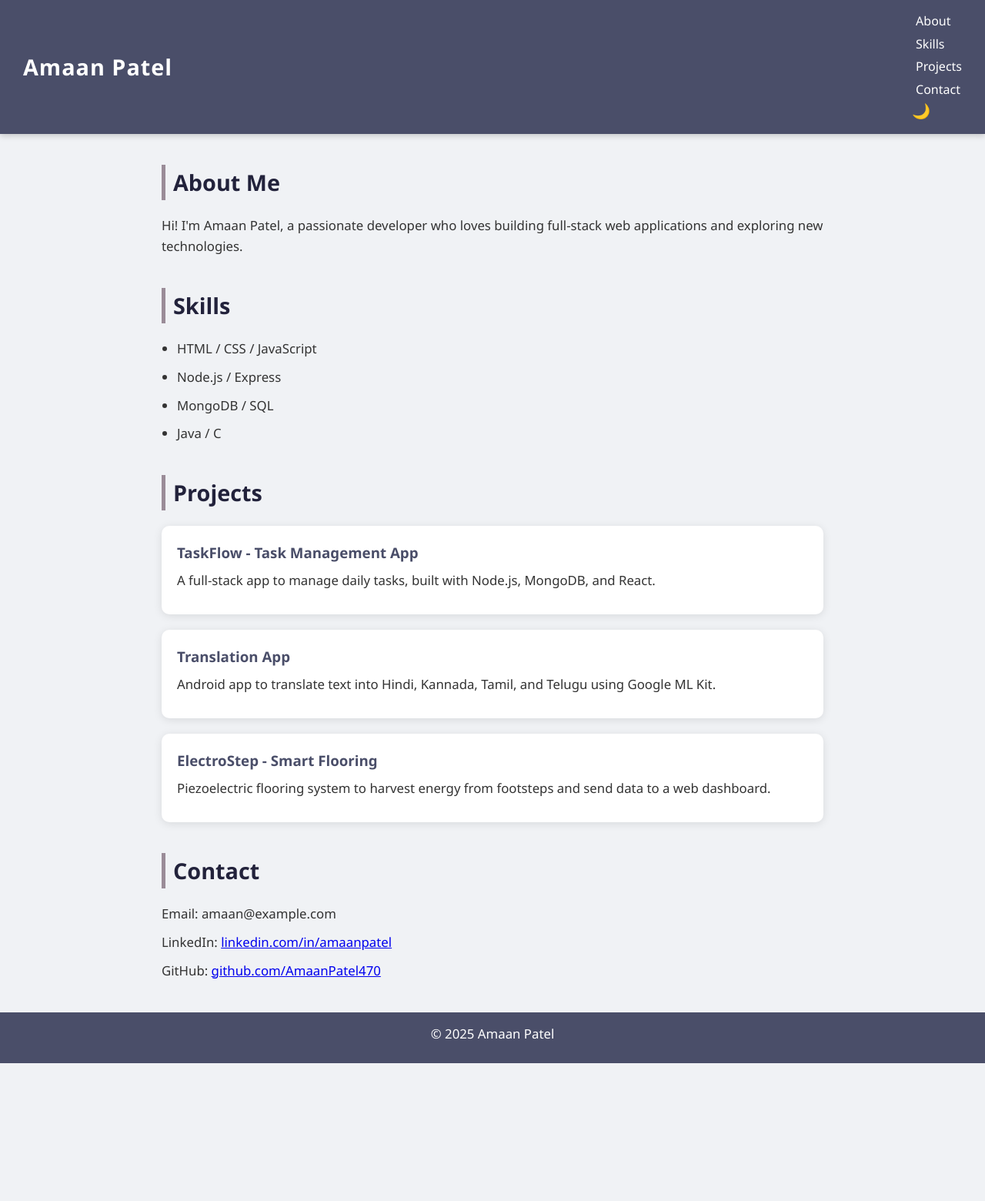
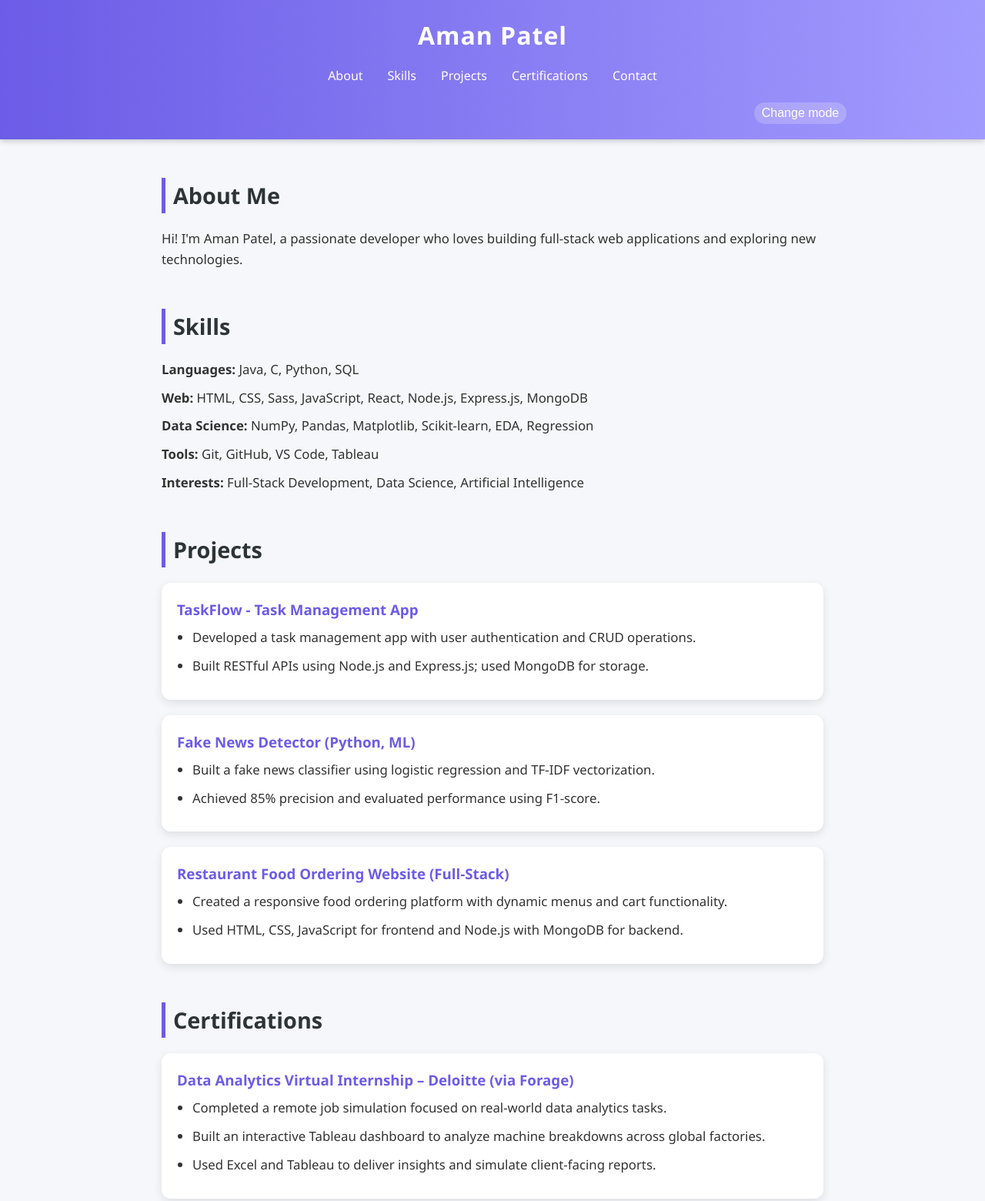
Before and after one commit to AmanPatel470/AmanPatel470.github.io, a plain HTML site: page index.html in a window 1280 px wide. Shown: the top 1560 px of the page at 77% size. Before the commit the page ends 1381 px from the top, so only its background shows below. Drawn offline with Linux system fonts and the light colour scheme.

Commit message:
Portfolio

```diff
--- a/index.html
+++ b/index.html
@@ -11,36 +11,55 @@
       box-sizing: border-box;
     }
 
+    html {
+      scroll-behavior: smooth;
+      scroll-padding-top: 150px; /* Prevents sections from hiding behind sticky header */
+    }
+
     body {
-  font-family: 'Segoe UI', sans-serif;
-  background: #f0f2f5;
+      font-family: 'Segoe UI', 'Roboto', sans-serif;
+      background: #f5f7fa;
       color: #333;
-  scroll-behavior: smooth;
       line-height: 1.6;
       transition: background 0.4s, color 0.4s;
     }
 
     header {
-  background: #4a4e69;
+      background: linear-gradient(90deg, #6c5ce7, #a29bfe);
       color: #fff;
-  padding: 15px 30px;
-  display: flex;
-  align-items: center;
-  justify-content: space-between;
+      padding: 20px;
+      text-align: center;
       box-shadow: 0 2px 8px rgba(0,0,0,0.2);
+      position: sticky;
+      top: 0;
+      z-index: 1000;
     }
 
     header h1 {
-  font-size: 1.8rem;
+      font-size: 2rem;
       letter-spacing: 1px;
+      margin-bottom: 10px;
     }
 
-nav a {
+    nav {
+      display: flex;
+      justify-content: center;
+      align-items: center;
+      flex-wrap: wrap;
+      gap: 12px;
+    }
+
+    nav a, nav button {
       color: #fff;
-  margin-left: 20px;
       text-decoration: none;
       font-weight: 500;
+      font-size: 1rem;
+      background: none;
+      border: none;
+      cursor: pointer;
+      transition: color 0.3s;
       position: relative;
+      padding: 5px 10px;
     }
 
     nav a::after {
@@ -48,7 +67,7 @@ nav a::after {
       display: block;
       width: 0;
       height: 2px;
-  background: #9a8c98;
+      background: #fdcb6e;
       transition: width 0.3s;
       margin-top: 2px;
     }
@@ -58,25 +77,25 @@ nav a:hover::after {
     }
 
     nav button {
-  background: none;
-  border: none;
-  color: #fff;
-  font-size: 1.2rem;
-  cursor: pointer;
-  margin-left: 15px;
+      border-radius: 20px;
+      background: rgba(255,255,255,0.2);
+    }
+
+    nav button:hover {
+      background: rgba(255,255,255,0.3);
     }
 
     section {
       max-width: 900px;
-  margin: 40px auto;
+      margin: 50px auto;
       padding: 0 20px;
     }
 
     h2 {
       margin-bottom: 20px;
-  color: #22223b;
+      color: #2d3436;
       font-size: 1.8rem;
-  border-left: 5px solid #9a8c98;
+      border-left: 5px solid #6c5ce7;
       padding-left: 10px;
     }
 
@@ -92,113 +111,170 @@ ul {
 
     .project {
       background: #fff;
-  border-radius: 10px;
+      border-radius: 12px;
       padding: 20px;
       margin-bottom: 20px;
-  box-shadow: 0 2px 12px rgba(0,0,0,0.1);
-  transition: transform 0.3s;
+      box-shadow: 0 4px 12px rgba(0,0,0,0.1);
+      transition: transform 0.3s, box-shadow 0.3s;
     }
 
     .project:hover {
       transform: translateY(-5px);
+      box-shadow: 0 8px 16px rgba(0,0,0,0.15);
     }
 
     .project h3 {
       margin-bottom: 8px;
-  color: #4a4e69;
+      color: #6c5ce7;
+    }
+
+    #contact a {
+      color: #6c5ce7;
+      text-decoration: none;
+    }
+
+    #contact a:hover {
+      text-decoration: underline;
     }
 
     footer {
       text-align: center;
       padding: 15px;
-  background: #4a4e69;
+      background: linear-gradient(90deg, #6c5ce7, #a29bfe);
       color: #fff;
       margin-top: 40px;
     }
 
-/* Dark mode */
     body.dark {
-  background: #22223b;
-  color: #eee;
+      background: #2d3436;
+      color: #dfe6e9;
     }
 
-body.dark header, body.dark footer {
-  background: #000;
+    body.dark header,
+    body.dark footer {
+      background: linear-gradient(90deg, #000, #222);
     }
 
     body.dark .project {
-  background: #2a2a40;
+      background: #3a3a3a;
     }
 
     body.dark h2 {
-  color: #c9ada7;
-  border-left-color: #c9ada7;
+      color: #dfe6e9;
+      border-left-color: #fdcb6e;
     }
 
     body.dark nav a::after {
-  background: #c9ada7;
+      background: #fdcb6e;
     }
 
+    body.dark #contact a {
+      color: #fdcb6e;
+    }
+    #toggleTheme {
+        margin-left: 800px;
+    }
   </style>
 </head>
 <body>
   <header>
-    <h1>Amaan Patel</h1>
+    <h1>Aman Patel</h1>
     <nav>
       <a href="#about">About</a>
       <a href="#skills">Skills</a>
       <a href="#projects">Projects</a>
+      <a href="#certifications">Certifications</a>
       <a href="#contact">Contact</a>
-      <button id="toggleTheme">🌙</button>
+      <button id="toggleTheme">Change mode</button>
     </nav>
   </header>
 
   <section id="about">
     <h2>About Me</h2>
-    <p>Hi! I'm Amaan Patel, a passionate developer who loves building full-stack web applications and exploring new technologies.</p>
+    <p>Hi! I'm Aman Patel, a passionate developer who loves building full-stack web applications and exploring new technologies.</p>
   </section>
 
   <section id="skills">
     <h2>Skills</h2>
-    <ul>
-      <li>HTML / CSS / JavaScript</li>
-      <li>Node.js / Express</li>
-      <li>MongoDB / SQL</li>
-      <li>Java / C</li>
-    </ul>
+    <p><strong>Languages:</strong> Java, C, Python, SQL</p>
+    <p><strong>Web:</strong> HTML, CSS, Sass, JavaScript, React, Node.js, Express.js, MongoDB</p>
+    <p><strong>Data Science:</strong> NumPy, Pandas, Matplotlib, Scikit-learn, EDA, Regression</p>
+    <p><strong>Tools:</strong> Git, GitHub, VS Code, Tableau</p>
+    <p><strong>Interests:</strong> Full-Stack Development, Data Science, Artificial Intelligence</p>
   </section>
 
   <section id="projects">
     <h2>Projects</h2>
     <div class="project">
       <h3>TaskFlow - Task Management App</h3>
-      <p>A full-stack app to manage daily tasks, built with Node.js, MongoDB, and React.</p>
+      <ul>
+        <li>Developed a task management app with user authentication and CRUD operations.</li>
+        <li>Built RESTful APIs using Node.js and Express.js; used MongoDB for storage.</li>
+      </ul>
     </div>
     <div class="project">
-      <h3>Translation App</h3>
-      <p>Android app to translate text into Hindi, Kannada, Tamil, and Telugu using Google ML Kit.</p>
+      <h3>Fake News Detector (Python, ML)</h3>
+      <ul>
+        <li>Built a fake news classifier using logistic regression and TF-IDF vectorization.</li>
+        <li>Achieved 85% precision and evaluated performance using F1-score.</li>
+      </ul>
     </div>
     <div class="project">
-      <h3>ElectroStep - Smart Flooring</h3>
-      <p>Piezoelectric flooring system to harvest energy from footsteps and send data to a web dashboard.</p>
+      <h3>Restaurant Food Ordering Website (Full-Stack)</h3>
+      <ul>
+        <li>Created a responsive food ordering platform with dynamic menus and cart functionality.</li>
+        <li>Used HTML, CSS, JavaScript for frontend and Node.js with MongoDB for backend.</li>
+      </ul>
+    </div>
+  </section>
+
+  <section id="certifications">
+    <h2>Certifications</h2>
+    <div class="project">
+      <h3>Data Analytics Virtual Internship – Deloitte (via Forage)</h3>
+      <ul>
+        <li>Completed a remote job simulation focused on real-world data analytics tasks.</li>
+        <li>Built an interactive Tableau dashboard to analyze machine breakdowns across global factories.</li>
+        <li>Used Excel and Tableau to deliver insights and simulate client-facing reports.</li>
+      </ul>
+    </div>
+    <div class="project">
+      <h3>Databases for Developers: Foundations – Oracle Dev Gym</h3>
+      <ul>
+        <li>Learned SQL fundamentals, relational modeling, and query optimization.</li>
+        <li>Completed hands-on exercises guided by Oracle experts.</li>
+      </ul>
+    </div>
+    <div class="project">
+      <h3>Data Science & Machine Learning – Simplilearn</h3>
+      <ul>
+        <li>Covered Python, Pandas, data visualization, and machine learning algorithms.</li>
+        <li>Worked on supervised and unsupervised learning, model evaluation, and EDA.</li>
+      </ul>
     </div>
   </section>
 
   <section id="contact">
     <h2>Contact</h2>
-    <p>Email: amaan@example.com</p>
-    <p>LinkedIn: <a href="#">linkedin.com/in/amaanpatel</a></p>
-    <p>GitHub: <a href="#">github.com/AmaanPatel470</a></p>
+    <p>Email: amaanpatel0007@gmail.com</p>
+    <p>LinkedIn: <a href="https://www.linkedin.com/in/amaan-patel-b9bb152b7" target="_blank">LinkedIn</a></p>
+    <p>GitHub: <a href="https://github.com/AmanPatel470" target="_blank">GitHub</a></p>
   </section>
 
-  <footer>
-    <p>© 2025 Amaan Patel</p>
-  </footer>
+  <script>
+    const toggleButton = document.getElementById('toggleTheme');
 
-  <script>
-    document.getElementById('toggleTheme').addEventListener('click', () => {
+    toggleButton.addEventListener('click', () => {
       document.body.classList.toggle('dark');
+
+      // Optional: Change button text based on mode
+      if (document.body.classList.contains('dark')) {
+        toggleButton.textContent = 'Light Mode';
+      } else {
+        toggleButton.textContent = 'Dark Mode';
+      }
     });
   </script>
+
 </body>
 </html>
```
Lines whose indentation alone changed are shown as unchanged.
